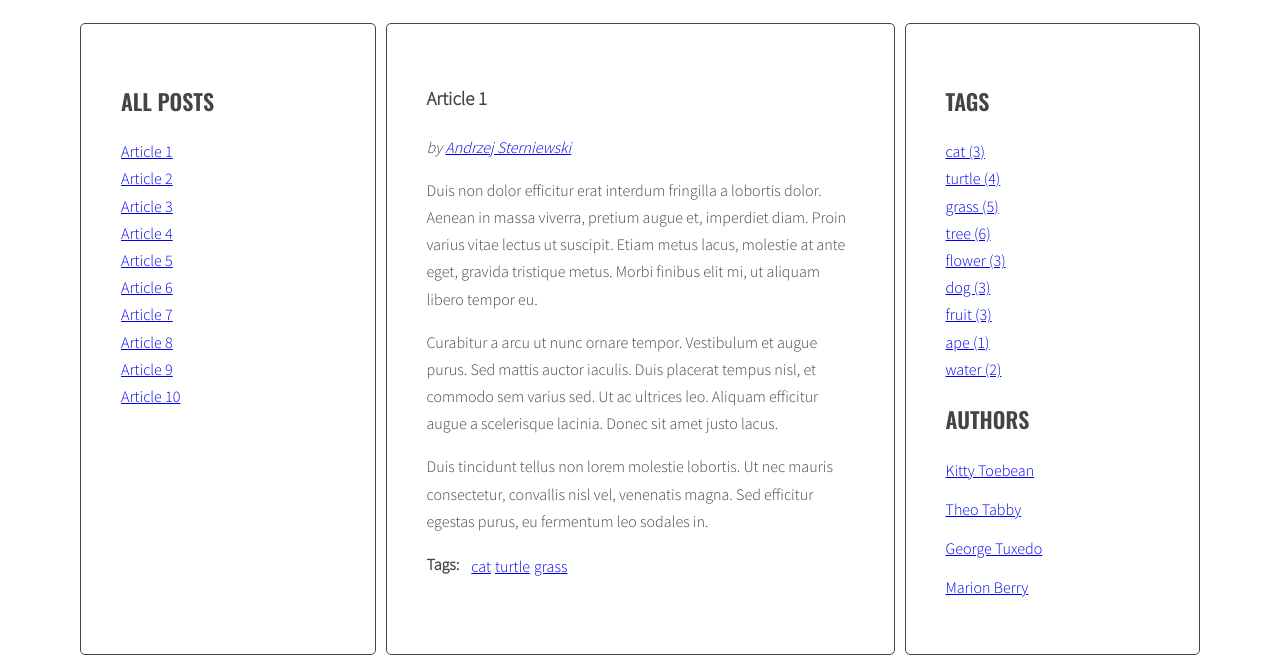
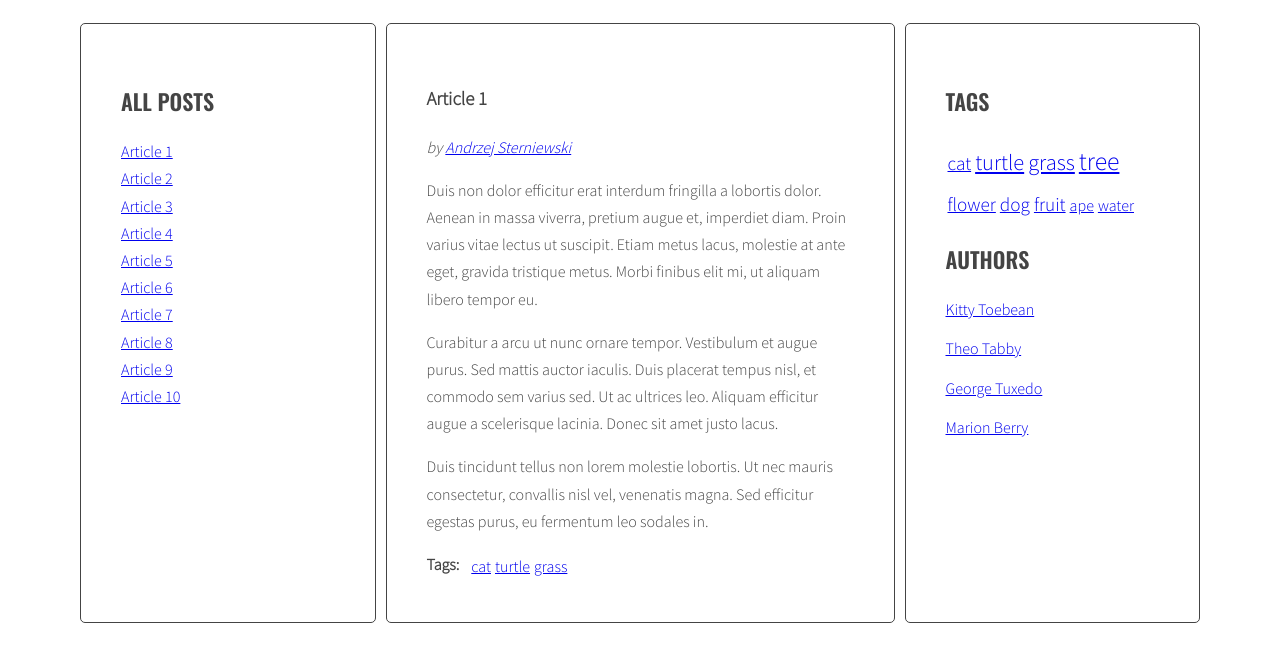
Before and after one commit to AndrzejSterniewski/javascript-blog, a website: page index.html in a window 1280 px wide. Shown: the part 220-883 px from the top of the page. After the commit the page ends 851 px from the top, so only its background shows below. Drawn offline with nearby package versions, Linux system fonts and the light colour scheme.

Commit message:
add styles to make 'tag cloud' efffect, delete counter from tags

```diff
--- a/index.html
+++ b/index.html
@@ -161,7 +161,7 @@
             </section>
             <aside class="sidebar">
               <h2 class="section-title">Tags</h2>
-              <ul class="list tags">
+              <ul class="list tags list-horizontal">
               </ul>
               <h2 class="section-title">Authors</h2>
               <ul class="list authors">
--- a/js/script.js
+++ b/js/script.js
@@ -74,7 +74,7 @@
       min: 999999
     };
     for (let tag in tags) {
-      console.log(tag + ' is used ' + tags[tag] + ' times');
+    //  console.log(tag + ' is used ' + tags[tag] + ' times');
       if (tags[tag] > params.max) {
         params.max = tags[tag];
       }
@@ -112,10 +112,8 @@
       const articleTagsArray = articleTags.split(' ');
       /* [DONE] START LOOP: for each tag */
       for (let tag of articleTagsArray) {
-        console.log(tag);
         /* [DONE] generate HTML of the link */
         const linkHTML = '<li><a href="#tag-' + tag + '">' + tag + '</a></li>';
-        console.log(linkHTML);
         /* [DONE] add generated code to html variable */
         html += linkHTML;
 
@@ -138,14 +136,15 @@
 
     /* [IN PROGRESS] */
     const tagsParams = calculateTagsParams(allTags);
-    console.log('tagsParams:', tagsParams);
 
     /* [NEW] create variable for all links HTML code */
     let allTagsHTML = '';
 
     for (let tag in allTags) {
       /* [NEW] generate code of a link and add it to allTagsHTML */
-      allTagsHTML += '<li><a class="'+ calculateTagClass(allTags[tag], tagsParams) +'" href="#tag-' + tag + '">' + tag + ' (' + allTags[tag] + ') </a></li>';
+      allTagsHTML += '<li><a class="'+ calculateTagClass(allTags[tag], tagsParams) +'" href="#tag-' + tag + '">' + tag + '</a></li>';
+    //  link + counter of tags
+    //  allTagsHTML += '<li><a class="'+ calculateTagClass(allTags[tag], tagsParams) +'" href="#tag-' + tag + '">' + tag + ' (' + allTags[tag] + ') </a></li>';
       /* [NEW] END LOOP: for each tag in allTags: */
     }
 
--- a/sass/style.scss
+++ b/sass/style.scss
@@ -122,3 +122,18 @@ body {
     margin: 0 10px 0 0;
   }
 }
+
+.tag-size-1 {
+  font-size: 100%;
+}
+
+.tag-size-2 {
+  font-size: 120%;
+}
+
+.tag-size-3, .tag-size-4 {
+  font-size: 140%;
+}
+.tag-size-5 {
+  font-size: 160%;
+}
```
Also changed, not shown: css/style.css, 1 other file.
